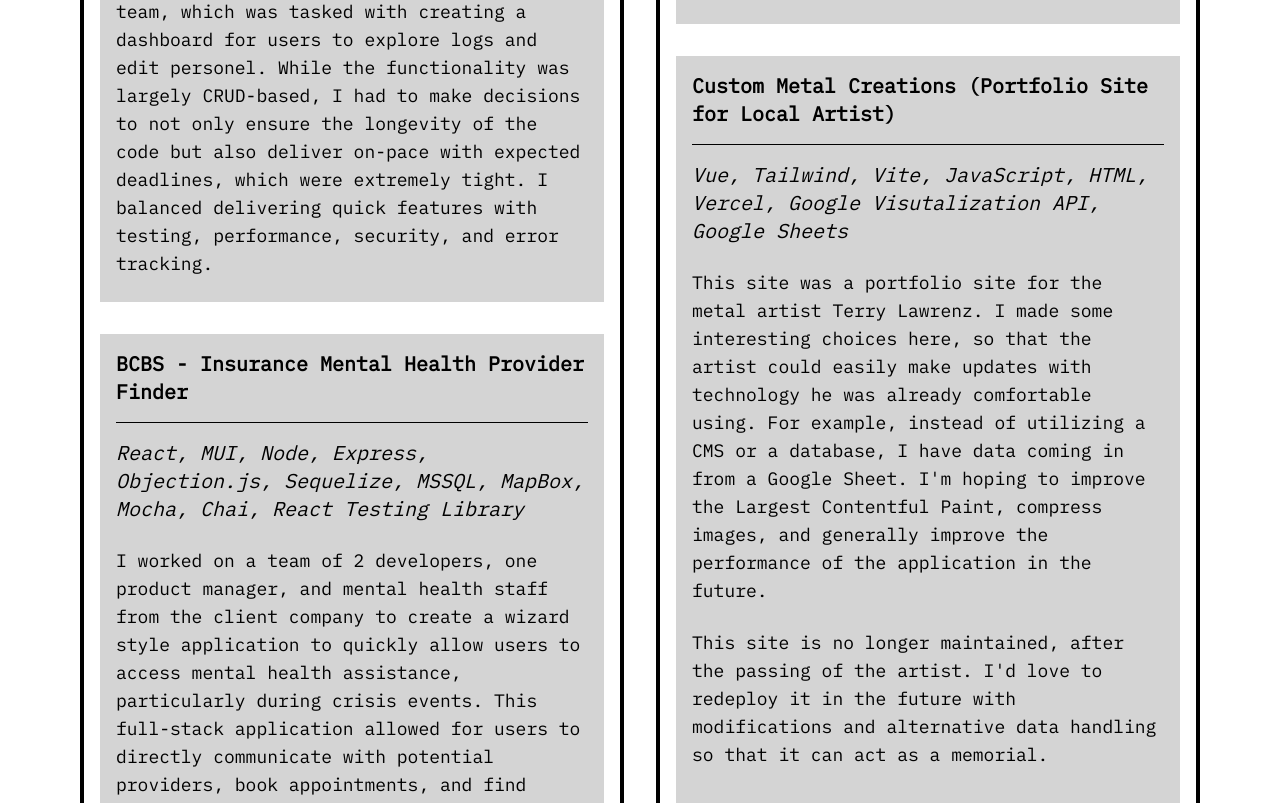
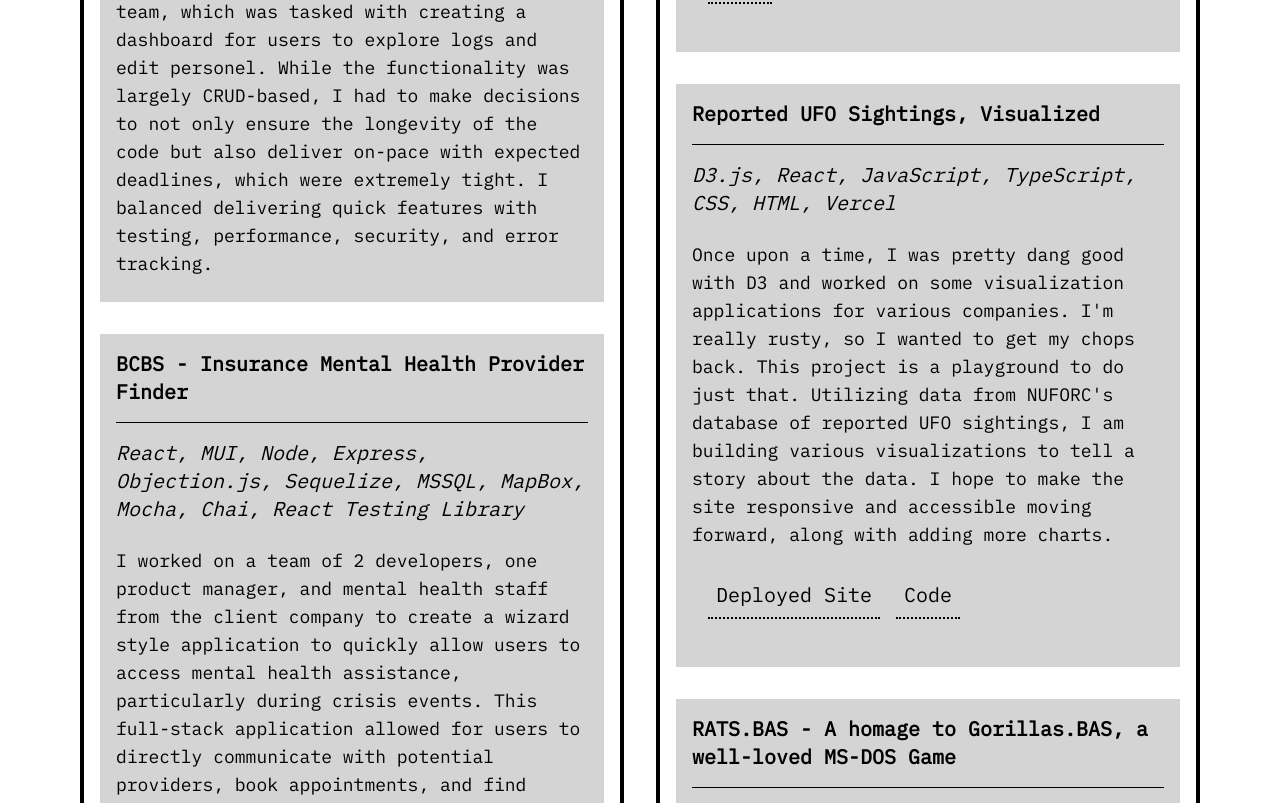
Before and after one commit to CassandraGoose/portfolio-2025, a React (Vite) app: page / in a window 1280 px wide. Shown: the part 4795-5598 px from the top of the page. Built offline with nearby package versions, Linux system fonts and the light colour scheme.

Commit message:
organize personal projects

```diff
--- a/src/components/PersonalProjectsCard.tsx
+++ b/src/components/PersonalProjectsCard.tsx
@@ -32,7 +32,7 @@ function PersonalProjectsCard() {
             explore their notes via a node graph.
           </p>
           <p className="my-2 text-lg">
-            I added static testing into the CI/CD pipeline and encrypted the database at rest. I also crafted a security report on the project.
+            I added static application testing into the CI/CD pipeline and added a threat model document. Soon, the application will include other security features! Stay tuned!
           </p>
           <div className="flex pt-4 pb-8">
             <LinkButton
@@ -71,25 +71,6 @@ function PersonalProjectsCard() {
             >
               Code
             </LinkButton>
-          </div>
-        </ListItemCard>
-        <ListItemCard
-          title="Custom Metal Creations (Portfolio Site for Local Artist)"
-          subtitle="Vue, Tailwind, Vite, JavaScript, HTML, Vercel, Google Visutalization API, Google Sheets"
-        >
-          <p className="my-2 text-lg">
-            This site was a portfolio site for the metal artist Terry Lawrenz. I
-            made some interesting choices here, so that the artist could easily
-            make updates with technology he was already comfortable using. For
-            example, instead of utilizing a CMS or a database, I have data
-            coming in from a Google Sheet. I'm hoping to improve the Largest
-            Contentful Paint, compress images, and generally improve the
-            performance of the application in the future.
-          </p>
-          <div className="flex pt-4 pb-8 text-lg">
-            This site is no longer maintained, after the passing of the artist.
-            I'd love to redeploy it in the future with modifications and
-            alternative data handling so that it can act as a memorial.
           </div>
         </ListItemCard>
         <ListItemCard
```
